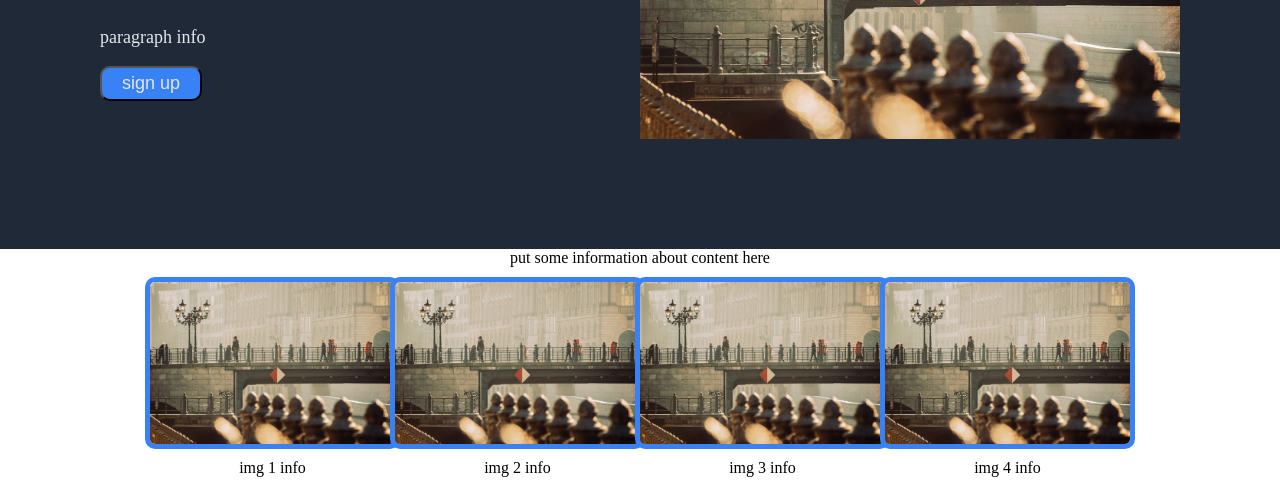
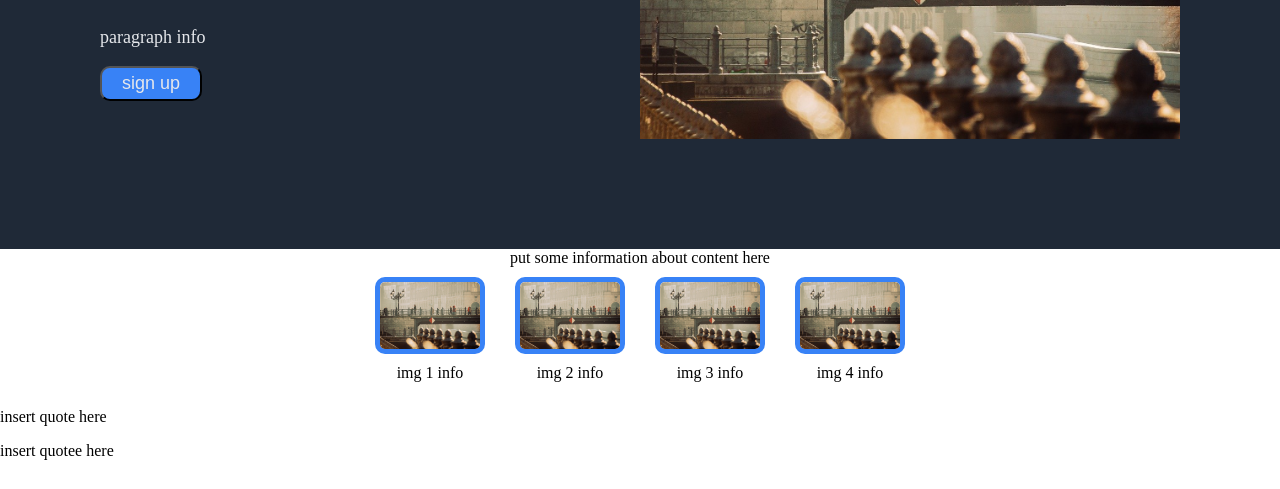
Before and after one commit to Redwall54/Odin-Landing-Page, a plain HTML site: page index.html in a window 1280 px wide. Shown: the part 284-773 px from the top of the page. Drawn offline with Linux system fonts and the light colour scheme.

Commit message:
set max width of section 2 images
set max width properties for section 2 images

```diff
--- a/style.css
+++ b/style.css
@@ -87,7 +87,8 @@ ul{
 
 .content-img{
     display: flex;
-    padding: 10px 150px;
+    padding: 10px;
+    gap: 30px;
 }
 
 .border{
@@ -95,8 +96,9 @@ ul{
     border-radius: 10px;
     margin-bottom: 10px;
     width: 100%;
-    height: 100%;
-    object-fit: cover;
+    min-width: 100px;
+    max-width: 100px;
+    height: fit-content;
 }
 
 .img-box{
```
